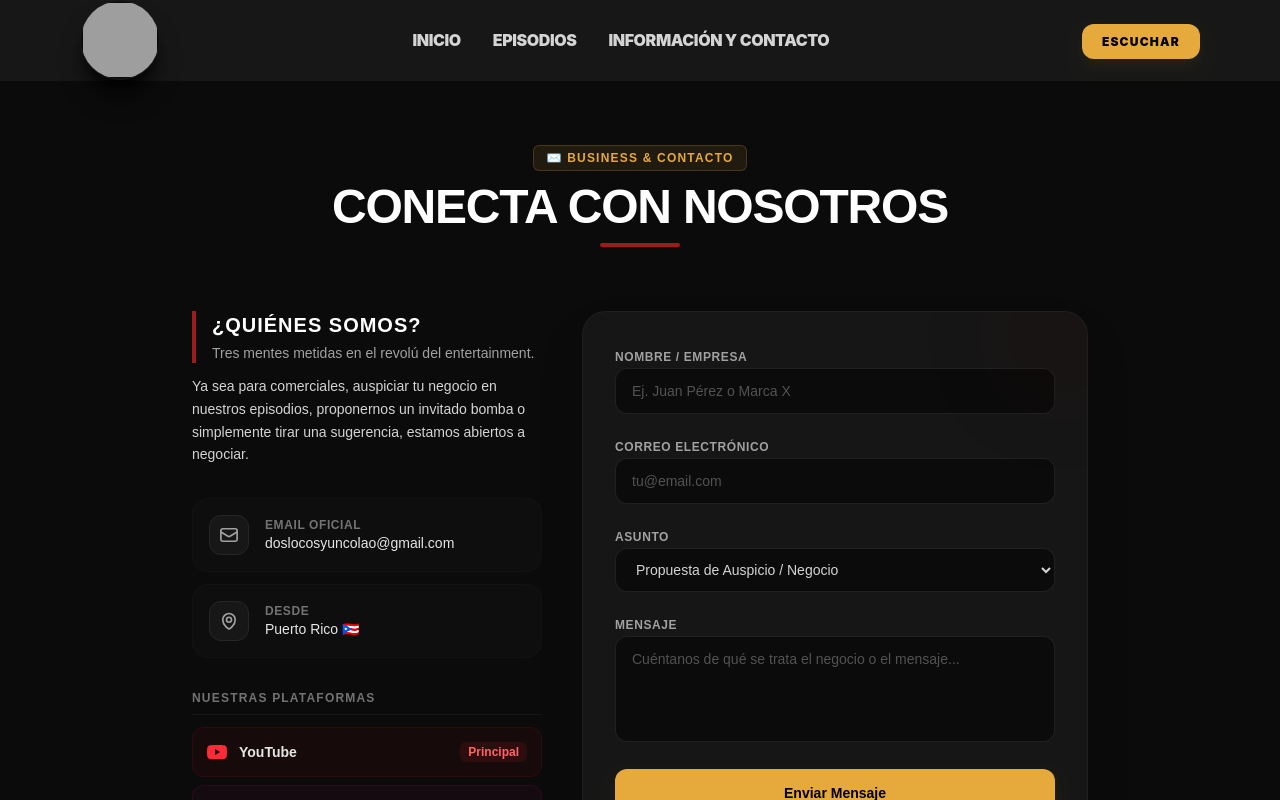
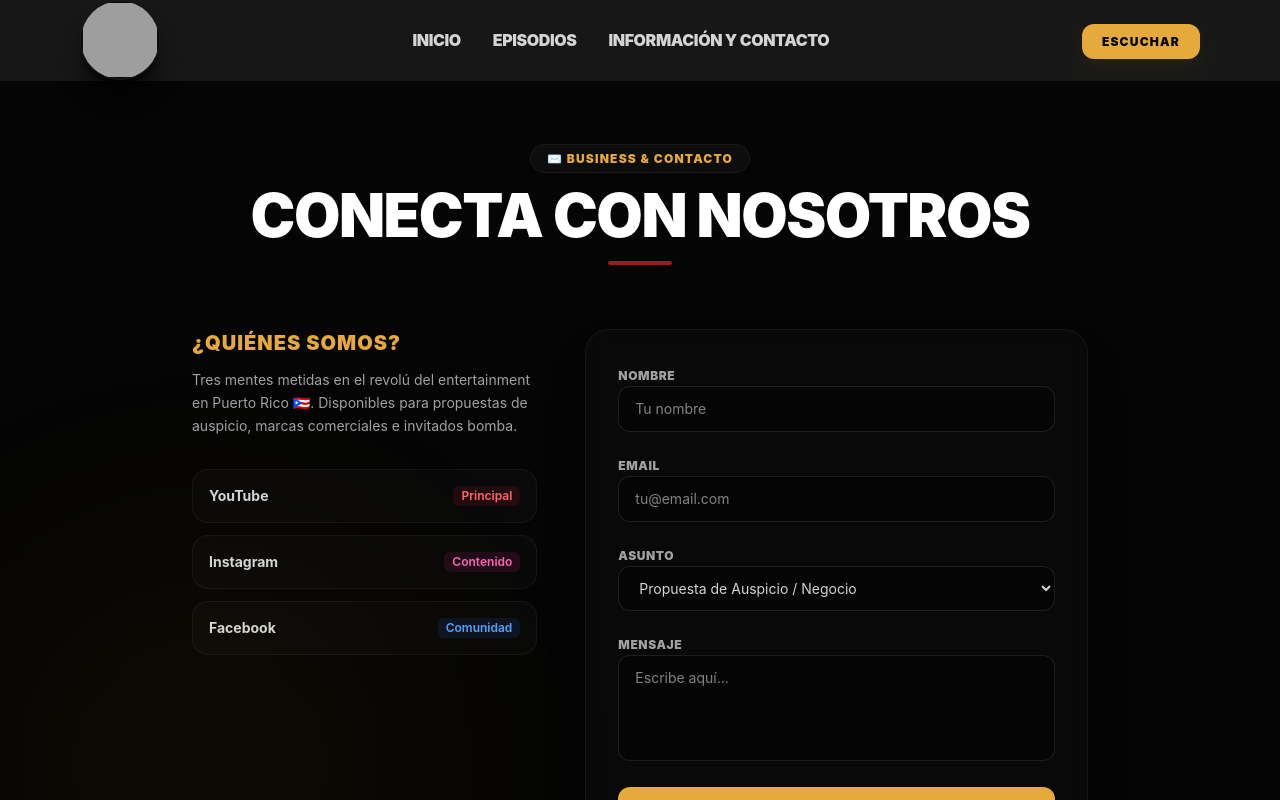
Before and after one commit to sparkyfran987-ux/doslocosyuncolao, a Next.js app: page /informacion in a window 1280 px wide. Shown: the top 800 px of the page. Built offline with nearby package versions, Linux system fonts and the light colour scheme; grey boxes are pictures that could not be loaded.

Commit message:
Update page.tsx

```diff
--- a/src/app/informacion/page.tsx
+++ b/src/app/informacion/page.tsx
@@ -6,11 +6,8 @@ export default function InformacionPage() {
   const youtubeChannelUrl = "https://www.youtube.com/@Doslocosyuncolao/";
   const facebookPageUrl = "https://www.facebook.com/profile.php?id=61590373832211";
   const instagramPageUrl = "https://www.instagram.com/doslocosyuncolao/";
-
-  // URL Oficial conectada a tu cuenta de Formspree
   const FORMSPREE_URL = "https://formspree.io/f/meewpkoj";
 
-  // Estados para manejar el envío del formulario
   const [status, setStatus] = useState<'IDLE' | 'LOADING' | 'SUCCESS' | 'ERROR'>('IDLE');
   const [errorMessage, setErrorMessage] = useState('');
 
@@ -20,227 +17,116 @@ export default function InformacionPage() {
     setErrorMessage('');
 
     const form = e.currentTarget;
-    const formData = new FormData(form);
-
     try {
       const response = await fetch(FORMSPREE_URL, {
         method: 'POST',
-        body: formData,
-        headers: {
-          'Accept': 'application/json'
-        }
+        body: new FormData(form),
+        headers: { 'Accept': 'application/json' }
       });
 
       if (response.ok) {
         setStatus('SUCCESS');
-        form.reset(); // Limpia los campos automáticamente
+        form.reset();
       } else {
         const data = await response.json();
-        setErrorMessage(data.errors ? data.errors.map((err: any) => err.message).join(', ') : 'Ocurrió un error al enviar.');
+        setErrorMessage(data.errors ? data.errors.map((err: any) => err.message).join(', ') : 'Error al enviar.');
         setStatus('ERROR');
       }
-    } catch (error) {
-      setErrorMessage('Error de conexión. Inténtalo de nuevo más tarde.');
+    } catch {
+      setErrorMessage('Error de conexión.');
       setStatus('ERROR');
     }
   };
 
   return (
-    <main className="min-h-screen bg-[#0B0B0B] text-[#F3F4F6] px-4 py-16 pb-24">
-      <div className="max-w-5xl mx-auto space-y-12">
+    <main
+      className="min-h-screen bg-[#050505] text-[#F3F4F6] px-4 py-16 pb-24 relative"
+      style={{ fontFamily: '-apple-system, BlinkMacSystemFont, "SF Pro Display", sans-serif' }}
+    >
+      <div className="absolute bottom-0 left-0 w-[400px] h-[400px] bg-amber-500/5 blur-[130px] rounded-full pointer-events-none" />
 
-        {/* 1. ENCABEZADO */}
-        <div className="flex flex-col items-center text-center">
-          <span className="text-xs font-extrabold text-[#E5A93C] uppercase tracking-widest bg-[#E5A93C]/10 px-3 py-1 rounded-md border border-[#E5A93C]/20">
-            ✉️ BUSINESS & CONTACTO
+      <div className="max-w-5xl mx-auto space-y-12 relative z-10">
+
+        {/* ENCABEZADO */}
+        <div className="text-center">
+          <span className="text-xs font-black text-[#E5A93C] uppercase tracking-widest bg-white/[0.03] px-4 py-1.5 rounded-full border border-white/5">
+            ✉️ Business & Contacto
           </span>
-          <h1 className="text-4xl md:text-5xl font-black text-white uppercase tracking-tight mt-3">
-            Conecta con nosotros
+          <h1 className="text-4xl md:text-6xl font-black text-white uppercase tracking-tight mt-4">
+            Conecta con Nosotros
           </h1>
-          <div className="h-1 w-20 bg-[#9B1C1C] mt-3 rounded-full" />
+          <div className="h-1 w-16 bg-[#9B1C1C] mx-auto mt-4 rounded-full" />
         </div>
 
-        {/* 2. CONTENIDO DIVIDIDO */}
-        <div className="grid grid-cols-1 lg:grid-cols-12 gap-10 max-w-4xl mx-auto items-start pt-4">
+        {/* CONTENIDO DIVIDIDO GRID */}
+        <div className="grid grid-cols-1 lg:grid-cols-12 gap-12 max-w-4xl mx-auto items-start pt-4">
 
-          {/* COLUMNA IZQUIERDA: DETALLES, EMAIL Y REDES */}
+          {/* COLUMNA REDES */}
           <div className="lg:col-span-5 space-y-8">
-
             <div className="space-y-3">
-              <div className="border-l-4 border-[#9B1C1C] pl-4">
-                <h2 className="text-xl font-black uppercase tracking-wider text-white">
-                  ¿Quiénes Somos?
-                </h2>
-                <p className="text-sm text-neutral-400 mt-1">Tres mentes metidas en el revolú del entertainment.</p>
-              </div>
-              <p className="text-sm text-neutral-300 leading-relaxed">
-                Ya sea para comerciales, auspiciar tu negocio en nuestros episodios, proponernos un invitado bomba o simplemente tirar una sugerencia, estamos abiertos a negociar.
+              <h2 className="text-xl font-black uppercase tracking-wider text-[#E5A93C]">¿Quiénes Somos?</h2>
+              <p className="text-sm text-neutral-400 leading-relaxed">
+                Tres mentes metidas en el revolú del entertainment en Puerto Rico 🇵🇷. Disponibles para propuestas de auspicio, marcas comerciales e invitados bomba.
               </p>
             </div>
 
-            <div className="space-y-3">
-              <a
-                href="mailto:doslocosyuncolao@gmail.com"
-                className="flex items-center gap-4 p-4 rounded-2xl bg-[#161616]/40 border border-neutral-900/60 transition-all hover:border-neutral-800/80 group"
-              >
-                <div className="w-10 h-10 rounded-xl bg-neutral-900 border border-neutral-800 flex items-center justify-center text-neutral-400 group-hover:text-[#E5A93C] transition-colors">
-                  <svg xmlns="http://www.w3.org/2000/svg" fill="none" viewBox="0 0 24 24" strokeWidth={2} stroke="currentColor" className="w-5 h-5">
-                    <path strokeLinecap="round" strokeLinejoin="round" d="M21.75 6.75v10.5a2.25 2.25 0 01-2.25 2.25H4.5A2.25 2.25 0 012.25 17.25V6.75m19.5 0A2.25 2.25 0 0019.5 4.5H4.5a2.25 2.25 0 00-2.25 2.25m19.5 0v.243a2.25 2.25 0 01-1.07 1.916l-7.5 4.615a2.25 2.25 0 01-2.36 0L3.32 8.91a2.25 2.25 0 01-1.07-1.916V6.75" />
-                  </svg>
-                </div>
-                <div>
-                  <h4 className="text-xs font-bold uppercase tracking-wider text-neutral-500">Email Oficial</h4>
-                  <p className="text-xs sm:text-sm font-medium text-neutral-200">doslocosyuncolao@gmail.com</p>
-                </div>
+            <div className="flex flex-col gap-3">
+              <a href={youtubeChannelUrl} target="_blank" rel="noopener noreferrer" className="flex items-center justify-between p-4 rounded-2xl bg-white/[0.02] border border-white/[0.05] hover:bg-white/[0.05] hover:border-red-500/30 transition-all group">
+                <span className="text-sm font-bold text-neutral-300 group-hover:text-white">YouTube</span>
+                <span className="text-xs font-semibold text-red-400 bg-red-500/10 px-2 py-0.5 rounded-md">Principal</span>
               </a>
-
-              <div className="flex items-center gap-4 p-4 rounded-2xl bg-[#161616]/40 border border-neutral-900/60">
-                <div className="w-10 h-10 rounded-xl bg-neutral-900 border border-neutral-800 flex items-center justify-center text-neutral-400">
-                  <svg xmlns="http://www.w3.org/2000/svg" fill="none" viewBox="0 0 24 24" strokeWidth={2} stroke="currentColor" className="w-5 h-5">
-                    <path strokeLinecap="round" strokeLinejoin="round" d="M15 10.5a3 3 0 11-6 0 3 3 0 016 0z" />
-                    <path strokeLinecap="round" strokeLinejoin="round" d="M19.5 10.5c0 7.142-7.5 11.25-7.5 11.25s-7.5-4.108-7.5-11.25a7.5 7.5 0 1115 0z" />
-                  </svg>
-                </div>
-                <div>
-                  <h4 className="text-xs font-bold uppercase tracking-wider text-neutral-500">Desde</h4>
-                  <p className="text-sm font-medium text-neutral-200">Puerto Rico 🇵🇷</p>
-                </div>
-              </div>
+              <a href={instagramPageUrl} target="_blank" rel="noopener noreferrer" className="flex items-center justify-between p-4 rounded-2xl bg-white/[0.02] border border-white/[0.05] hover:bg-white/[0.05] hover:border-pink-500/30 transition-all group">
+                <span className="text-sm font-bold text-neutral-300 group-hover:text-white">Instagram</span>
+                <span className="text-xs font-semibold text-pink-400 bg-pink-500/10 px-2 py-0.5 rounded-md">Contenido</span>
+              </a>
+              <a href={facebookPageUrl} target="_blank" rel="noopener noreferrer" className="flex items-center justify-between p-4 rounded-2xl bg-white/[0.02] border border-white/[0.05] hover:bg-white/[0.05] hover:border-blue-500/30 transition-all group">
+                <span className="text-sm font-bold text-neutral-300 group-hover:text-white">Facebook</span>
+                <span className="text-xs font-semibold text-blue-400 bg-blue-500/10 px-2 py-0.5 rounded-md">Comunidad</span>
+              </a>
             </div>
-
-            <div className="space-y-3">
-              <h3 className="text-xs font-black uppercase tracking-widest text-neutral-500 border-b border-neutral-900 pb-2">
-                Nuestras Plataformas
-              </h3>
-
-              <div className="flex flex-col gap-2">
-                <a href={youtubeChannelUrl} target="_blank" rel="noopener noreferrer" className="flex items-center justify-between p-3.5 rounded-xl bg-red-600/5 border border-red-900/20 hover:bg-red-600/10 hover:border-red-500/40 transition-all group">
-                  <div className="flex items-center gap-3">
-                    <svg xmlns="http://www.w3.org/2000/svg" fill="currentColor" viewBox="0 0 24 24" className="w-5 h-5 text-red-500"><path d="M23.498 6.186a3.016 3.016 0 0 0-2.122-2.136C19.505 3.545 12 3.545 12 3.545s-7.505 0-9.377.505A3.017 3.017 0 0 0 .502 6.186C0 8.07 0 12 0 12s0 3.93.502 5.814a3.016 3.016 0 0 0 2.122 2.136c1.871.505 9.376.505 9.376.505s7.505 0 9.377-.505a3.015 3.015 0 0 0 2.122-2.136C24 15.93 24 12 24 12s0-3.93-.502-5.814zM9.545 15.568V8.432L15.818 12l-6.273 3.568z"/></svg>
-                    <span className="text-sm font-bold text-neutral-200 group-hover:text-white transition-colors">YouTube</span>
-                  </div>
-                  <span className="text-xs font-semibold text-red-400 bg-red-500/10 px-2 py-0.5 rounded-md">Principal</span>
-                </a>
-
-                <a href={instagramPageUrl} target="_blank" rel="noopener noreferrer" className="flex items-center justify-between p-3.5 rounded-xl bg-pink-600/5 border border-pink-900/20 hover:bg-pink-600/10 hover:border-pink-500/40 transition-all group">
-                  <div className="flex items-center gap-3">
-                    <svg xmlns="http://www.w3.org/2000/svg" fill="none" viewBox="0 0 24 24" strokeWidth={2} stroke="currentColor" className="w-5 h-5 text-pink-500"><rect x="2" y="2" width="20" height="20" rx="5" ry="5" /><path d="M16 11.37A4 4 0 1 1 12.63 8 4 4 0 0 1 16 11.37z" /><line x1="17.5" y1="6.5" x2="17.51" y2="6.5" /></svg>
-                    <span className="text-sm font-bold text-neutral-200 group-hover:text-white transition-colors">Instagram</span>
-                  </div>
-                  <span className="text-xs font-semibold text-pink-400 bg-pink-500/10 px-2 py-0.5 rounded-md">Contenido</span>
-                </a>
-
-                <a href={facebookPageUrl} target="_blank" rel="noopener noreferrer" className="flex items-center justify-between p-3.5 rounded-xl bg-blue-600/5 border border-blue-900/20 hover:bg-blue-600/10 hover:border-blue-500/40 transition-all group">
-                  <div className="flex items-center gap-3">
-                    <svg xmlns="http://www.w3.org/2000/svg" fill="currentColor" viewBox="0 0 24 24" className="w-5 h-5 text-blue-500"><path d="M22 12c0-5.523-4.477-10-10-10S2 6.477 2 12c0 4.991 3.657 9.128 8.438 9.878v-6.987h-2.54V12h2.54V9.797c0-2.506 1.492-3.89 3.777-3.89 1.094 0 2.238.195 2.238.195v2.46h-1.26c-1.243 0-1.63.771-1.63 1.562V12h2.773l-.443 2.89h-2.33v6.988C18.343 21.128 22 16.991 22 12z"/></svg>
-                    <span className="text-sm font-bold text-neutral-200 group-hover:text-white transition-colors">Facebook Página</span>
-                  </div>
-                  <span className="text-xs font-semibold text-blue-400 bg-blue-500/10 px-2 py-0.5 rounded-md">Comunidad</span>
-                </a>
-              </div>
-            </div>
-
           </div>
 
-          {/* COLUMNA DERECHA: FORMULARIO ACTIVO */}
-          <div className="lg:col-span-7 w-full bg-[#161616] border border-neutral-800/60 rounded-3xl p-6 md:p-8 shadow-2xl relative overflow-hidden">
-            <div className="absolute -top-10 -right-10 w-32 h-32 bg-red-950/10 blur-2xl rounded-full pointer-events-none" />
-
+          {/* COLUMNA FORMULARIO CRISTAL */}
+          <div className="lg:col-span-7 w-full bg-white/[0.02] border border-white/[0.05] rounded-3xl p-6 md:p-8 shadow-2xl backdrop-blur-md">
             {status === 'SUCCESS' ? (
-              <div className="text-center py-12 space-y-4 animate-in fade-in zoom-in-95 duration-200">
-                <div className="w-16 h-16 bg-emerald-500/10 border border-emerald-500/30 text-emerald-400 mx-auto rounded-2xl flex items-center justify-center text-3xl">
-                  🚀
-                </div>
-                <h3 className="text-xl font-black uppercase text-white tracking-tight">¡Mensaje Recibido!</h3>
-                <p className="text-sm text-neutral-400 max-w-sm mx-auto leading-relaxed">
-                  Ya el mensaje va de camino al buzón de los locos. Le meteremos ojo lo antes posible. ¡Gracias por escribir!
-                </p>
-                <button
-                  onClick={() => setStatus('IDLE')}
-                  className="mt-4 px-5 py-2 text-xs font-bold uppercase tracking-wider rounded-xl bg-neutral-900 border border-neutral-800 text-neutral-300 hover:text-white transition-all"
-                >
-                  Enviar otro mensaje
-                </button>
+              <div className="text-center py-12 space-y-4">
+                <div className="w-16 h-16 bg-emerald-500/10 text-emerald-400 mx-auto rounded-full flex items-center justify-center text-3xl">🚀</div>
+                <h3 className="text-xl font-black uppercase text-white">¡Mensaje Recibido!</h3>
+                <p className="text-sm text-neutral-400 max-w-sm mx-auto">Ya va en camino al buzón de los locos. ¡Gracias por escribir!</p>
+                <button onClick={() => setStatus('IDLE')} className="mt-4 px-4 py-2 text-xs font-bold uppercase tracking-wider rounded-xl bg-white/5 border border-white/10 text-neutral-300 hover:text-white transition-all">Enviar otro</button>
               </div>
             ) : (
               <form onSubmit={handleSubmit} className="space-y-5">
-
-                {/* Campo Nombre */}
                 <div className="space-y-1.5">
-                  <label className="text-xs font-bold uppercase tracking-wider text-neutral-400">Nombre / Empresa</label>
-                  <input
-                    type="text"
-                    name="nombre"
-                    required
-                    placeholder="Ej. Juan Pérez o Marca X"
-                    className="w-full bg-[#0B0B0B] border border-neutral-800/80 rounded-xl px-4 py-3 text-sm text-white placeholder-neutral-600 focus:outline-none focus:border-[#E5A93C] transition-colors"
-                  />
+                  <label className="text-xs font-black uppercase tracking-wider text-neutral-400">Nombre</label>
+                  <input type="text" name="nombre" required placeholder="Tu nombre" className="w-full bg-black/40 border border-white/10 rounded-xl px-4 py-3 text-sm text-white focus:outline-none focus:border-[#E5A93C] transition-colors" />
+                </div>
+                <div className="space-y-1.5">
+                  <label className="text-xs font-black uppercase tracking-wider text-neutral-400">Email</label>
+                  <input type="email" name="email" required placeholder="tu@email.com" className="w-full bg-black/40 border border-white/10 rounded-xl px-4 py-3 text-sm text-white focus:outline-none focus:border-[#E5A93C] transition-colors" />
+                </div>
+                <div className="space-y-1.5">
+                  <label className="text-xs font-black uppercase tracking-wider text-neutral-400">Asunto</label>
+                  <select name="asunto" className="w-full bg-black/40 border border-white/10 rounded-xl px-4 py-3 text-sm text-neutral-300 focus:outline-none focus:border-[#E5A93C] transition-colors">
+                    <option value="Propuesta de Auspicio">Propuesta de Auspicio / Negocio</option>
+                    <option value="Sugerencia de Invitado">Sugerencia de Invitado</option>
+                    <option value="Anécdota">Anécdota para el podcast</option>
+                  </select>
+                </div>
+                <div className="space-y-1.5">
+                  <label className="text-xs font-black uppercase tracking-wider text-neutral-400">Mensaje</label>
+                  <textarea name="mensaje" required rows={4} placeholder="Escribe aquí..." className="w-full bg-black/40 border border-white/10 rounded-xl px-4 py-3 text-sm text-white focus:outline-none focus:border-[#E5A93C] transition-colors resize-none" />
                 </div>
 
-                {/* Campo Email */}
-                <div className="space-y-1.5">
-                  <label className="text-xs font-bold uppercase tracking-wider text-neutral-400">Correo Electrónico</label>
-                  <input
-                    type="email"
-                    name="email"
-                    required
-                    placeholder="tu@email.com"
-                    className="w-full bg-[#0B0B0B] border border-neutral-800/80 rounded-xl px-4 py-3 text-sm text-white placeholder-neutral-600 focus:outline-none focus:border-[#E5A93C] transition-colors"
-                  />
-                </div>
+                {status === 'ERROR' && <div className="p-3 text-xs font-semibold text-red-400 bg-red-500/10 border border-red-500/20 rounded-xl">⚠️ {errorMessage}</div>}
 
-                {/* Campo Asunto */}
-                <div className="space-y-1.5">
-                  <label className="text-xs font-bold uppercase tracking-wider text-neutral-400">Asunto</label>
-                  <select
-                    name="asunto"
-                    className="w-full bg-[#0B0B0B] border border-neutral-800/80 rounded-xl px-4 py-3 text-sm text-neutral-300 focus:outline-none focus:border-[#E5A93C] transition-colors"
-                  >
-                    <option value="Propuesta de Auspicio">Propuesta de Auspicio / Negocio</option>
-                    <option value="Sugerencia de Invitado">Sugerencia de Invitado</option>
-                    <option value="Anécdota / Chisme">Anécdota para el podcast</option>
-                    <option value="Otro Asunto">Otro asunto</option>
-                  </select>
-                </div>
-
-                {/* Campo {Mensaje} */}
-                <div className="space-y-1.5">
-                  <label className="text-xs font-bold uppercase tracking-wider text-neutral-400">Mensaje</label>
-                  <textarea
-                    name="mensaje"
-                    required
-                    rows={4}
-                    placeholder="Cuéntanos de qué se trata el negocio o el mensaje..."
-                    className="w-full bg-[#0B0B0B] border border-neutral-800/80 rounded-xl px-4 py-3 text-sm text-white placeholder-neutral-600 focus:outline-none focus:border-[#E5A93C] transition-colors resize-none"
-                  />
-                </div>
-
-                {status === 'ERROR' && (
-                  <div className="p-3 text-xs font-semibold text-red-400 bg-red-500/10 border border-red-500/20 rounded-xl">
-                    ⚠️ {errorMessage}
-                  </div>
-                )}
-
-                <button
-                  type="submit"
-                  disabled={status === 'LOADING'}
-                  className="w-full py-3.5 rounded-xl bg-[#E5A93C] disabled:bg-neutral-800 disabled:text-neutral-500 text-black font-extrabold text-sm hover:bg-amber-400 transition-all shadow-lg shadow-amber-500/10 active:scale-[0.99] flex items-center justify-center gap-2"
-                >
-                  {status === 'LOADING' ? (
-                    <>
-                      <span className="w-4 h-4 border-2 border-neutral-500 border-t-neutral-200 rounded-full animate-spin" />
-                      Enviando...
-                    </>
-                  ) : (
-                    'Enviar Mensaje'
-                  )}
+                <button type="submit" disabled={status === 'LOADING'} className="w-full py-3.5 rounded-xl bg-[#E5A93C] text-black font-black text-sm hover:bg-amber-400 transition-all shadow-lg active:scale-[0.99] flex items-center justify-center gap-2">
+                  {status === 'LOADING' ? 'Enviando...' : 'Enviar Mensaje'}
                 </button>
               </form>
             )}
           </div>
-
         </div>
-
       </div>
     </main>
   );
```
